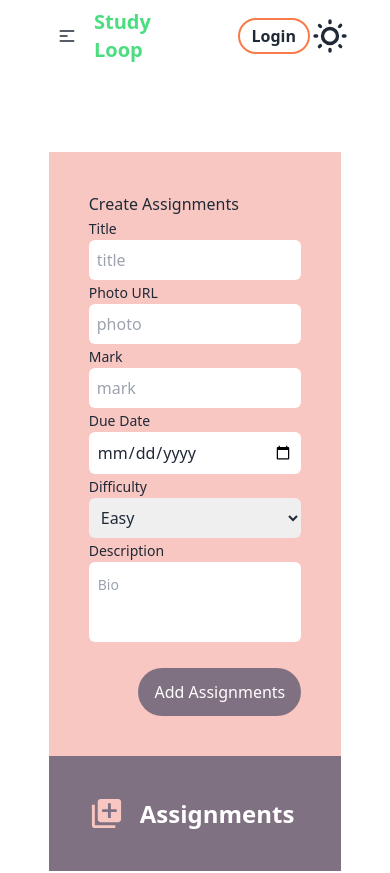
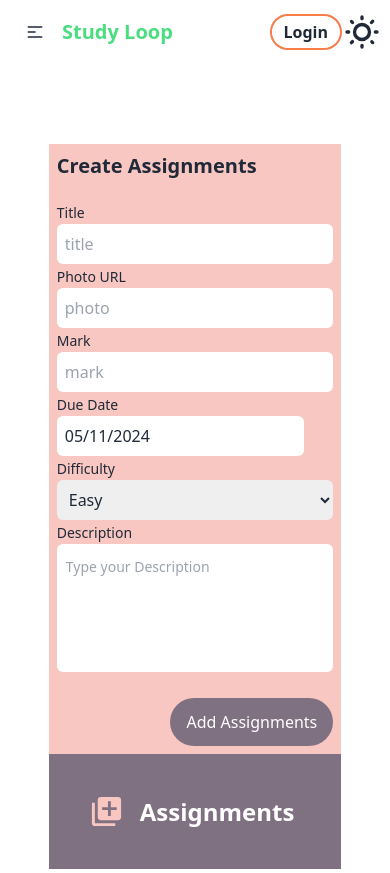
Before and after one commit to git-zahidul-islam/StudyLoop-client, a React (Vite) app: page /create-assignments in a window 390 px wide. Shown: the top 873 px of the page. Built offline with nearby package versions, Linux system fonts and the light colour scheme; no server answers.

Commit message:
create assignments data get done

```diff
--- a/package.json
+++ b/package.json
@@ -14,6 +14,7 @@
     "localforage": "^1.10.0",
     "match-sorter": "^6.3.4",
     "react": "^18.2.0",
+    "react-datepicker": "^6.9.0",
     "react-dom": "^18.2.0",
     "react-icons": "^5.2.1",
     "react-router-dom": "^6.23.0",
--- a/src/components/NavBar/NavBar.jsx
+++ b/src/components/NavBar/NavBar.jsx
@@ -42,7 +42,7 @@ const NavBar = () => {
     </div>
 
     return (
-        <div className={`navbar ${location.pathname == '/' ? 'bg-[#FFF8E3]' : 'bg-white'} px-10`}>
+        <div className={`navbar ${location.pathname == '/' ? 'bg-[#FFF8E3]' : 'bg-white'} lg:px-10 md:px-8 px-2`}>
             <div className="navbar-start">
                 <div className="dropdown">
                     <div tabIndex={0} role="button" className="btn btn-ghost lg:hidden">
--- a/src/pages/CreateAssignments.jsx
+++ b/src/pages/CreateAssignments.jsx
@@ -1,32 +1,53 @@
 import { MdLibraryAdd } from "react-icons/md";
+import DatePicker from "react-datepicker";
+import "react-datepicker/dist/react-datepicker.css";
+import { useState } from "react";
 
 const CreateAssignments = () => {
+  const [startDate, setStartDate] = useState(new Date());
+
+  const handleForm = (e) => {
+    e.preventDefault()
+    const form = e.target;
+    const title = form.title.value;
+    const mark = form.mark.value;
+    const photo = form.photo.value;
+    const date = form.date.value;
+    const diff = form.diff.value;
+    const description = form.description.value;
+    console.table(title,mark,photo,date,diff,description);
+  }
+
+
     return (
       <div className="w-9/12 mx-auto my-20 flex lg:flex-row md:flex-row flex-col-reverse">
         <div className="md:w-4/12 bg-[#807182] p-10">
           <h1 className="text-2xl font-bold text-white flex items-center gap-4"><span className="text-[#F9C7C2]"><MdLibraryAdd size={35}/></span>Assignments</h1>
         </div>
-        <div className="md:w-8/12 bg-[#F9C7C2] p-10">
-          <h1>Create Assignments</h1>
-          <form>
-            <div>
-              <div className="col-span-full sm:col-span-3">
+        <div className="md:w-8/12 bg-[#F9C7C2] lg:p-10 md:p-10 p-2">
+          <h1 className="text-xl font-bold mb-5">Create Assignments</h1>
+          <form onSubmit={handleForm}>
+            <div className="">
+              <div className="">
                 <label htmlFor="title" className="text-sm">Title</label>
                 <input name="title" id="title" type="text" placeholder="title" className="w-full rounded-md focus:ring focus:ring-opacity-75 dark:text-gray-50 focus:dark:ring-violet-600 dark:border-gray-300 outline-none p-2" />
               </div>
-              <div className="col-span-full sm:col-span-3">
+              <div className="">
                 <label htmlFor="title" className="text-sm">Photo URL</label>
                 <input name="photo" id="photo" type="text" placeholder="photo" className="w-full rounded-md focus:ring focus:ring-opacity-75 dark:text-gray-50 focus:dark:ring-violet-600 dark:border-gray-300 outline-none p-2" />
               </div>
-              <div className="col-span-full sm:col-span-3">
+              <div className="">
                 <label htmlFor="title" className="text-sm">Mark</label>
                 <input name="mark" id="mark" type="number" placeholder="mark" className="w-full rounded-md focus:ring focus:ring-opacity-75 dark:text-gray-50 focus:dark:ring-violet-600 dark:border-gray-300 outline-none p-2" />
               </div>
-              <div className="col-span-full sm:col-span-3">
+              <div className="">
                 <label htmlFor="title" className="text-sm">Due Date</label>
-                <input name="date" id="date" type="date" placeholder="date" className="w-full rounded-md focus:ring focus:ring-opacity-75 dark:text-gray-50 focus:dark:ring-violet-600 dark:border-gray-300 outline-none p-2" />
+                <div className="">
+                <DatePicker name="date" className="w-full rounded-md focus:ring focus:ring-opacity-75 dark:text-gray-50 focus:dark:ring-violet-600 dark:border-gray-300 outline-none p-2" selected={startDate} onChange={(date) => setStartDate(date)} />
+                </div>
+                {/* <input name="date" id="date" type="date" placeholder="date" className="w-full rounded-md focus:ring focus:ring-opacity-75 dark:text-gray-50 focus:dark:ring-violet-600 dark:border-gray-300 outline-none p-2" /> */}
               </div>
-              <div>
+              <div className="">
                 <label htmlFor="title" className="text-sm">Difficulty</label>
                 <select name="diff" id="diff" className="w-full rounded-md focus:ring focus:ring-opacity-75 dark:text-gray-50 focus:dark:ring-violet-600 dark:border-gray-300 p-2">
                   <option value="Easy">Easy</option>
@@ -34,9 +55,9 @@ const CreateAssignments = () => {
                   <option value="Hard">Hard</option>
                 </select>
               </div>
-              <div>
+              <div className="col-span-2">
                 <label htmlFor="description" className="text-sm">Description</label>
-                <textarea name="description" className="textarea resize-none h-20 w-full rounded-md focus:ring focus:ring-opacity-75 dark:text-gray-50 focus:dark:ring-violet-600 dark:border-gray-300 p-2" placeholder="Bio"></textarea>
+                <textarea name="description" className="textarea resize-none h-32 w-full rounded-md focus:ring focus:ring-opacity-75 dark:text-gray-50 focus:dark:ring-violet-600 dark:border-gray-300 p-2" placeholder="Type your Description"></textarea>
               </div>
             </div>
             <div className="flex justify-end">
```
Also changed, not shown: 1 other file (tests, documents, lock files or other folders).
